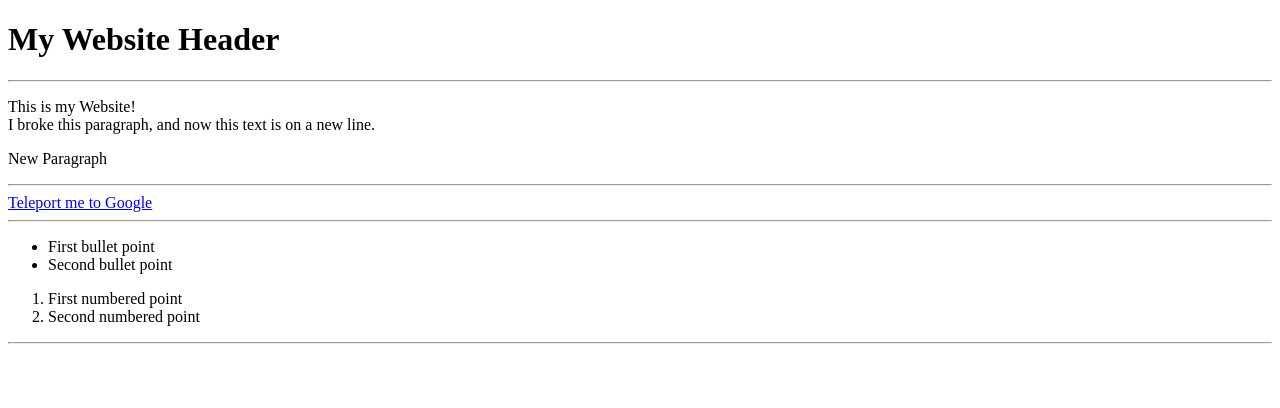
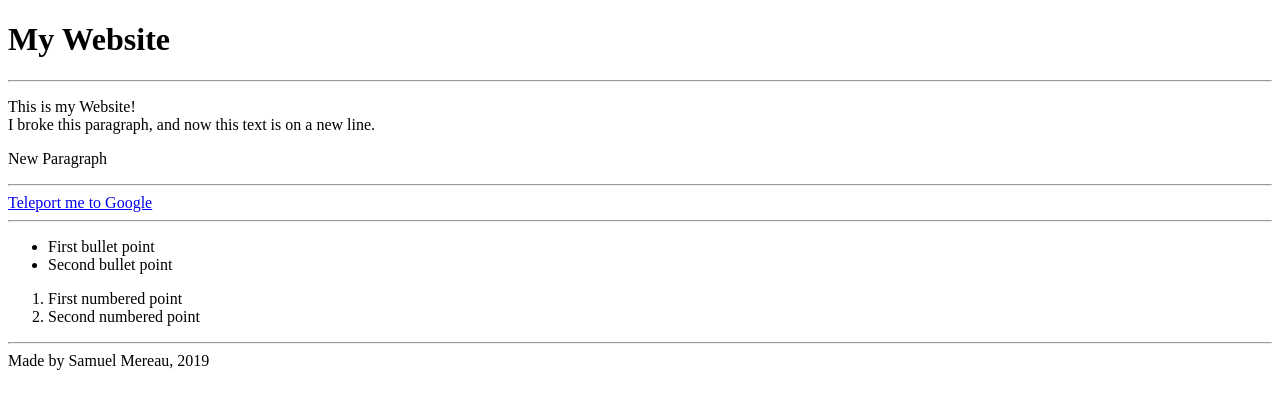
Before and after one commit to SamuelMereau/Basic-HTML-and-CSS-Structure, a plain HTML site: page index.html in a window 1280 px wide. Drawn offline with Linux system fonts and the light colour scheme.

Commit message:
HTML structure finish

```diff
--- a/index.html
+++ b/index.html
@@ -8,12 +8,16 @@
   </head>
   <body>
 
-  <div id="header"> <!-- This div has an id since it's only holding a single element. -->
-    <h1>My Website Header</h1>
-    <!--<h1> is the first, and largest heading. <h2> is used usually for a sub-heading. -->
+    <!-- BEGIN WEBSITE -->
+
+  <!-- This div has an id since it's only holding a single element. -->
+  <div id="header">
+    <h1>My Website</h1>
+    <!--<h1> is the first, and largest heading. <h2> is used usually for a sub-heading. Headings go up to 6.-->
   </div>
 
-  <div class="home"> <!-- Classes hold a section of elements. -->
+  <!-- Classes hold multiple elements. -->
+  <div class="home">
       <hr/>
     <!--This is a horizontal line. Self closes. Covers the whole page-->
         <p>This is my Website! <br/> I broke this paragraph, and now this text is on a new line.</p>
@@ -42,6 +46,11 @@
     <hr/>
   </div>
 
+  <div class="footer">
+    <span class="credits">Made by Samuel Mereau, 2019</span>
+    <!-- Span tags allow selected text to be customised by CSS, without the line break caused by div. -->
+  </div>
+
   </body>
 </html>
 
```
